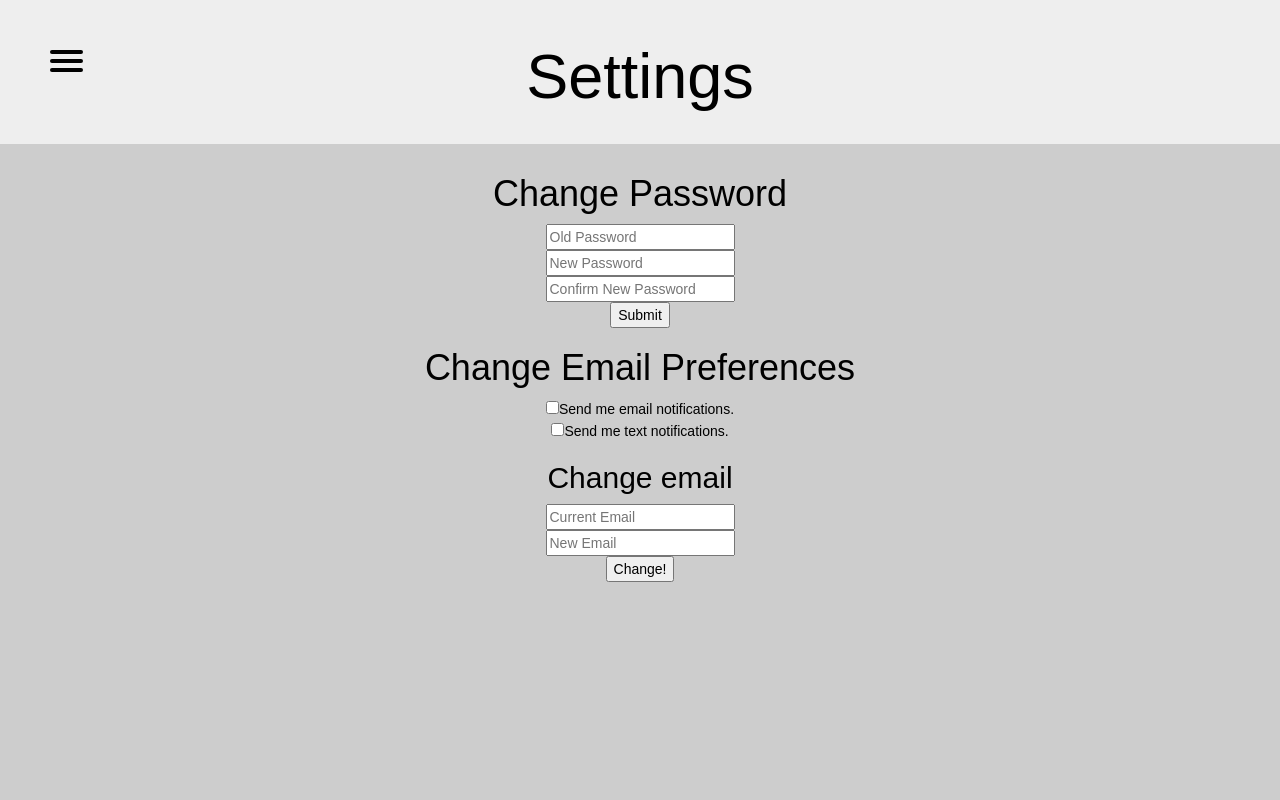
After one commit to juliahread/flex-tracker, a Django app: template flex_backend/templates/settings.html in a window 1280 px wide; the page is wider, and only the part inside the window is pictured. The commit adds this page. Run offline with Django 3.2, Linux system fonts and the light colour scheme; the template is opened without the code that fills it, so the values that code supplies are empty; parts of the project's set-up code (start-up, migrations or seed data) failed here and were passed over; some libraries are stand-ins or nearby versions.

Commit message:
Worked on notifications in settings

```diff
--- /dev/null
+++ b/flex_backend/static/css/signup.css
@@ -0,0 +1,3 @@
+body {
+  padding: 3%;
+}
--- a/flex_backend/templates/home.html
+++ b/flex_backend/templates/home.html
@@ -18,10 +18,10 @@
                         but hey, it's pure CSS magic.
                         -->
                 <ul id="menu">
-                  <a href="home.html"><li>Home</li></a>
+                  <a href="/home"><li>Home</li></a>
                   <a href="suggestions.html"><li>Spending Suggestions</li></a>
                   <a href="locations.html"><li>Locations & Availability</li></a>
-                  <a href="settings.html"><li>Settings</li></a>
+                  <a href="/settings"><li>Settings</li></a>
                   <a href="{% url 'logout' %}"><li>Logout</li></a>
                 </ul>
           </div>
--- /dev/null
+++ b/flex_backend/templates/settings.html
@@ -0,0 +1,63 @@
+<html>
+  <link rel="stylesheet" href="https://maxcdn.bootstrapcdn.com/bootstrap/3.3.7/css/bootstrap.min.css" integrity="sha384-BVYiiSIFeK1dGmJRAkycuHAHRg32OmUcww7on3RYdg4Va+PmSTsz/K68vbdEjh4u" crossorigin="anonymous">
+  <link href="../static/css/home.css" rel="stylesheet" type="text/css">
+  <link href="../static/css/jumbotron.css" rel="stylesheet">
+  <header>
+    <div class="jumbotron" height="300px">
+      <nav role="navigation">
+        <div id="menuToggle">
+          <!--
+            A fake / hidden checkbox is used as click reciever,
+            so you can use the :checked selector on it.
+          -->
+          <input type="checkbox" />
+            <span></span>
+            <span></span>
+            <span></span>
+          <!--
+            Too bad the menu has to be inside of the button
+            but hey, it's pure CSS magic.
+          -->
+          <ul id="menu">
+            <a href="\home"><li>Home</li></a>
+            <a href="suggestions.html"><li>Spending Suggestions</li></a>
+            <a href="locations.html"><li>Locations & Availability</li></a>
+            <a href="\suggestions"><li>Settings</li></a>
+          </ul>
+        </div>
+      </nav>
+      <center>
+        <h1>Settings</h1>
+      </center>
+    </div>
+  </header>
+  <body>
+    <center>
+      <h1>Change Password</h1>
+        <form action="/action_page.php">
+          <input type="password" name="old" placeholder="Old Password"><br>
+          <input type="password" name="new" placeholder="New Password"><br>
+          <input type="password" name="confirm" placeholder="Confirm New Password"><br>
+          <input type="submit" value="Submit">
+        </form>
+      <h1>Change Email Preferences</h1>
+      <form action="/action_page.php">
+
+        <input type="checkbox" name="sendEmails" value="send"
+          {% if sendEmails %}
+            checked
+          {% endif %}
+        >Send me email notifications.<br>
+        <input type="checkbox" name="sendTexts" value="send"
+        {% if sendTexts %}
+          checked
+        {% endif %}
+        >Send me text notifications.<br>
+          <h2>Change email</h2>
+          <input type="text" name="current" placeholder="Current Email"><br>
+          <input type="text" name="new" placeholder="New Email"><br>
+          <input type="submit" value="Change!">
+      </form>
+    </center>
+  </body>
+</html>
--- a/flex_backend/urls.py
+++ b/flex_backend/urls.py
@@ -7,6 +7,7 @@ from . import views
 urlpatterns = [
     path('', RedirectView.as_view(url='/accounts/login')),
     path('home/', views.home, name='home'),
+    path('settings/', views.settings, name='settings'),
     path('admin/', admin.site.urls),
     path('accounts/', include('accounts.urls')),
     path('accounts/', include('django.contrib.auth.urls')),
--- a/flex_backend/views.py
+++ b/flex_backend/views.py
@@ -27,6 +27,8 @@ def home(request):
 def settings(request):
     if request.user.is_authenticated:
         context = {}
-        context
+        context['sendEmails'] = flex_info.objects.get(user_id=request.user.id).email_notification
+        context['sendTexts'] = flex_info.objects.get(user_id=request.user.id).text_notification
+        return render(request, "settings.html", context)
     else:
         raise PermissionDenied
--- a/flex_tracker/settings.py
+++ b/flex_tracker/settings.py
@@ -156,7 +156,7 @@ AUTH_PASSWORD_VALIDATORS = [
 
 LANGUAGE_CODE = 'en-us'
 
-TIME_ZONE = 'UTC'
+TIME_ZONE = 'America/Los_Angeles'
 
 USE_I18N = True
 
```
Also changed, not shown: flex_backend/models.py (+3 -6 lines), flex_backend/migrations/0001_initial.py.
